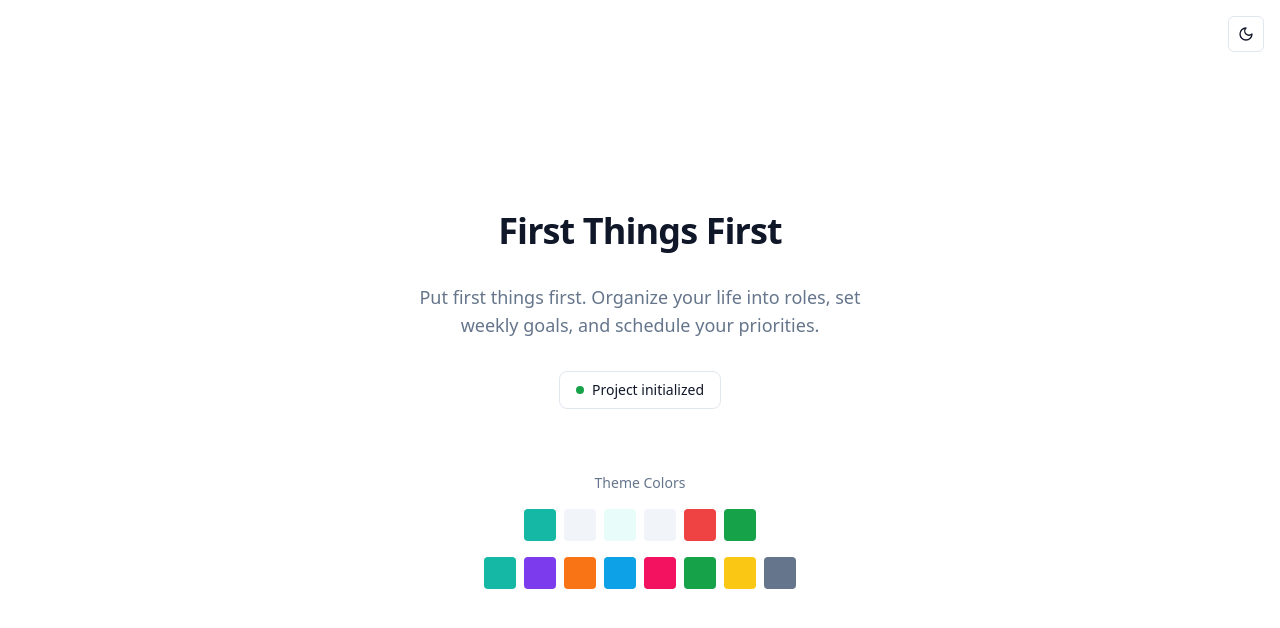
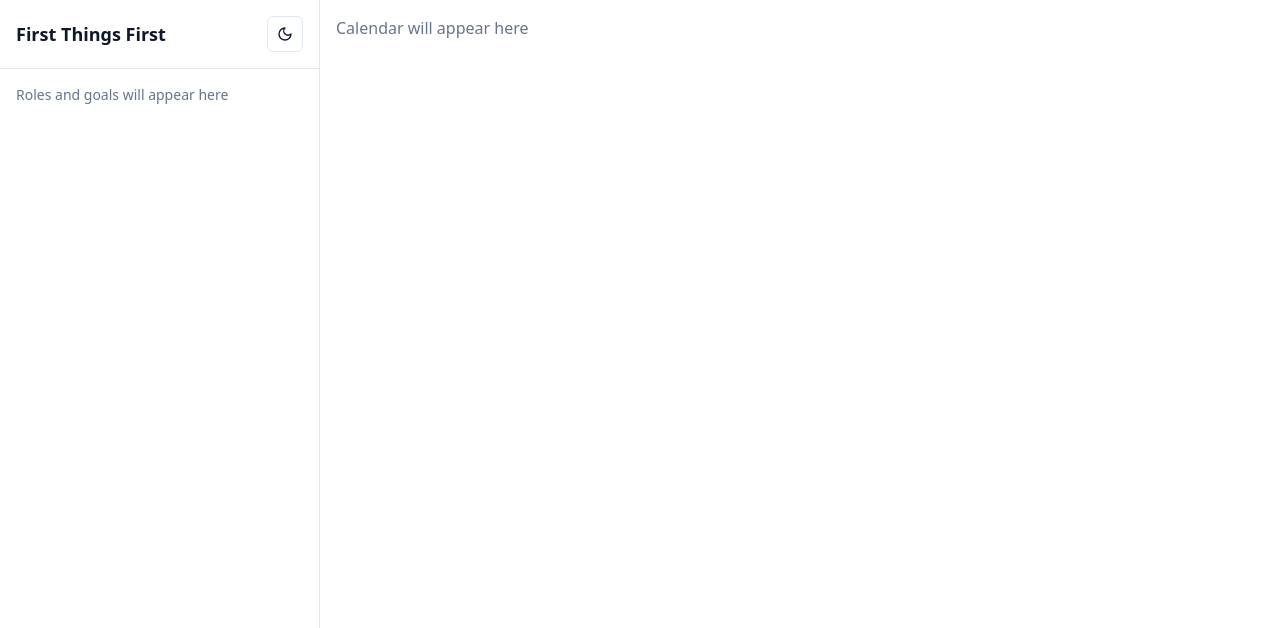
Before and after one commit to rolandtolnay/first-things-first, a Next.js app: page / in a window 1280 px wide. Shown: the top 628 px of the page. Built offline with nearby package versions, Linux system fonts and the light colour scheme.

Commit message:
feat(02-01): wire MainLayout and Sidebar in app page
- Import and use MainLayout with Sidebar component
- Remove old color preview content and ThemeToggle from page
- Add placeholder for calendar content area
- Layout now renders with 25%/75% sidebar/calendar split

```diff
--- a/src/app/page.tsx
+++ b/src/app/page.tsx
@@ -1,62 +1,12 @@
-import { ThemeToggle } from "@/components/ThemeToggle";
+import { MainLayout } from "@/components/layout/MainLayout";
+import { Sidebar } from "@/components/sidebar/Sidebar";
 
 export default function Home() {
   return (
-    <div className="relative flex min-h-screen flex-col items-center justify-center bg-background">
-      {/* Theme toggle in top-right corner */}
-      <div className="absolute top-4 right-4">
-        <ThemeToggle />
+    <MainLayout sidebar={<Sidebar />}>
+      <div className="p-4">
+        <p className="text-muted-foreground">Calendar will appear here</p>
       </div>
-
-      <main className="flex flex-col items-center gap-8 p-8">
-        {/* App title with JARVIS-style accent */}
-        <h1 className="text-4xl font-bold tracking-tight text-foreground">
-          First Things First
-        </h1>
-
-        {/* Subtitle with muted color */}
-        <p className="max-w-md text-center text-lg text-muted-foreground">
-          Put first things first. Organize your life into roles, set weekly
-          goals, and schedule your priorities.
-        </p>
-
-        {/* Status indicator using theme colors */}
-        <div className="flex items-center gap-2 rounded-lg border border-border bg-card px-4 py-2">
-          <span className="h-2 w-2 rounded-full bg-success" />
-          <span className="text-sm text-card-foreground">
-            Project initialized
-          </span>
-        </div>
-
-        {/* Theme color preview */}
-        <div className="mt-8 flex flex-col items-center gap-4">
-          <p className="text-sm text-muted-foreground">Theme Colors</p>
-          <div className="flex gap-2">
-            <div
-              className="h-8 w-8 rounded bg-primary"
-              title="Primary (Teal)"
-            />
-            <div className="h-8 w-8 rounded bg-secondary" title="Secondary" />
-            <div className="h-8 w-8 rounded bg-accent" title="Accent" />
-            <div className="h-8 w-8 rounded bg-muted" title="Muted" />
-            <div
-              className="h-8 w-8 rounded bg-destructive"
-              title="Destructive"
-            />
-            <div className="h-8 w-8 rounded bg-success" title="Success" />
-          </div>
-          <div className="flex gap-2">
-            <div className="h-8 w-8 rounded bg-role-1" title="Role 1" />
-            <div className="h-8 w-8 rounded bg-role-2" title="Role 2" />
-            <div className="h-8 w-8 rounded bg-role-3" title="Role 3" />
-            <div className="h-8 w-8 rounded bg-role-4" title="Role 4" />
-            <div className="h-8 w-8 rounded bg-role-5" title="Role 5" />
-            <div className="h-8 w-8 rounded bg-role-6" title="Role 6" />
-            <div className="h-8 w-8 rounded bg-role-7" title="Role 7" />
-            <div className="h-8 w-8 rounded bg-role-8" title="Role 8" />
-          </div>
-        </div>
-      </main>
-    </div>
+    </MainLayout>
   );
 }
```
